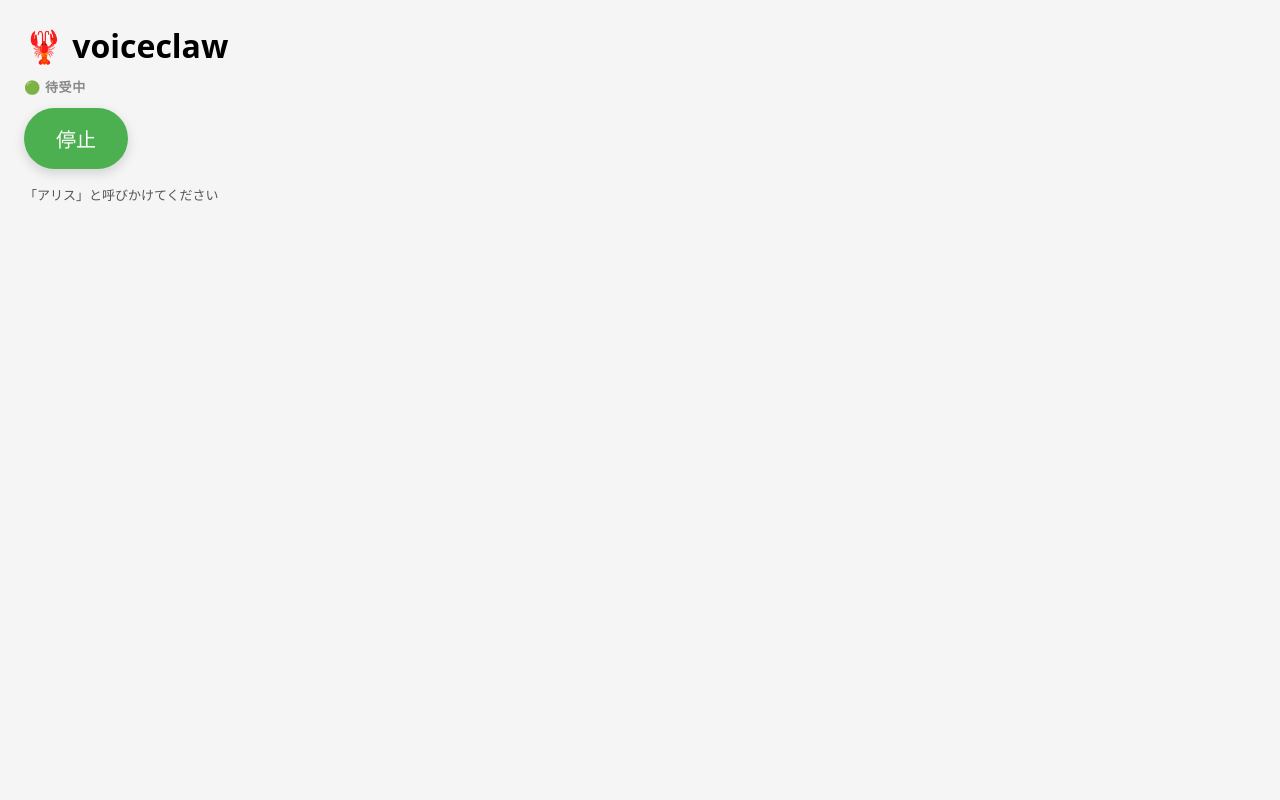
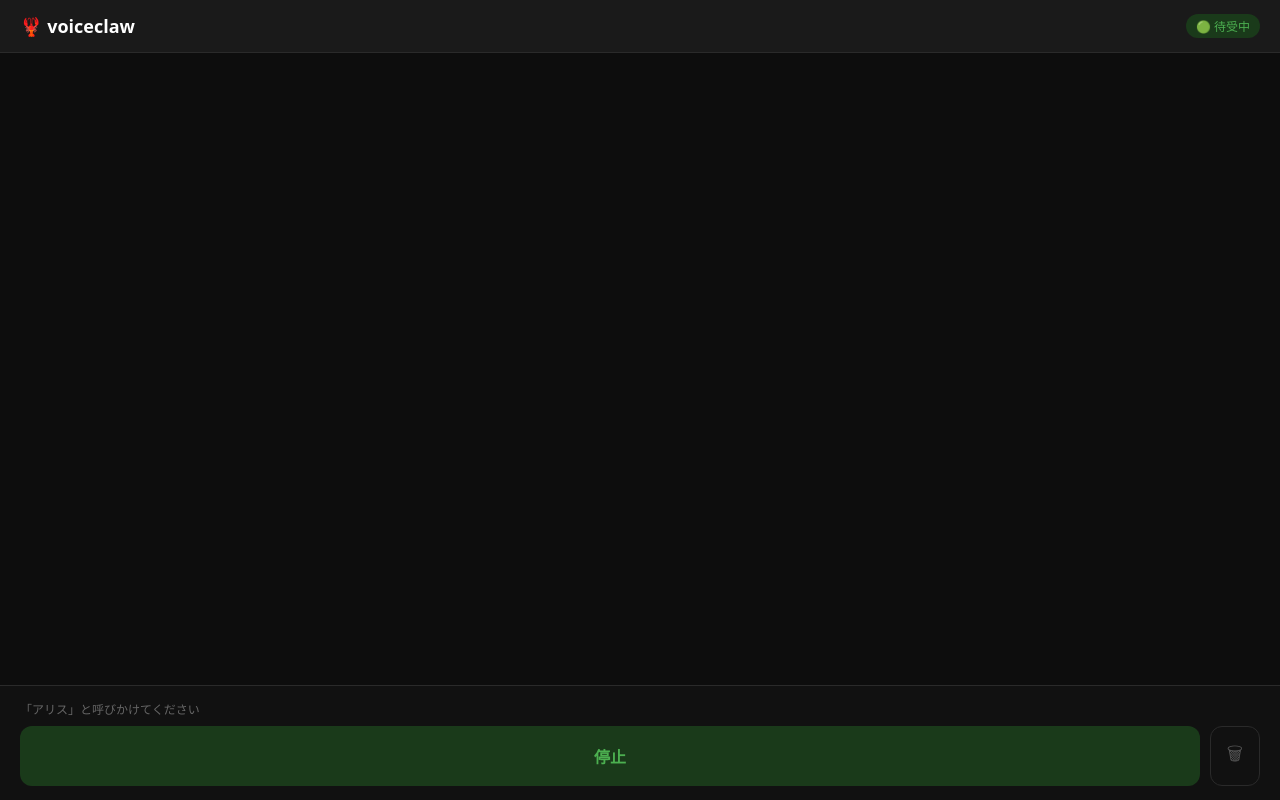
Before and after one commit to kentoku24/voiceclaw, a website: page public/index.html in a window 1280 px wide. Both pictures are taken after a click on the button "開始". Drawn offline with Linux system fonts and the light colour scheme.

Commit message:
feat: session continuity + dark mode UI
- Server: /api/chat accepts full messages[] array for context
- UI: dark theme (#0d0d0d base), chat bubble history view
- Conversation history maintained client-side across turns
- Clear button to reset history
- Phase badge in header

```diff
--- a/public/index.html
+++ b/public/index.html
@@ -5,55 +5,141 @@
   <meta name="viewport" content="width=device-width, initial-scale=1" />
   <title>voiceclaw</title>
   <style>
-    body { font-family: system-ui, -apple-system, sans-serif; margin: 24px; background: #f5f5f5; }
-    h1 { margin-bottom: 8px; }
+    *, *::before, *::after { box-sizing: border-box; margin: 0; padding: 0; }
+    body {
+      font-family: system-ui, -apple-system, sans-serif;
+      background: #0d0d0d;
+      color: #e0e0e0;
+      height: 100dvh;
+      display: flex;
+      flex-direction: column;
+    }
+
+    header {
+      padding: 14px 20px;
+      background: #1a1a1a;
+      border-bottom: 1px solid #2a2a2a;
+      display: flex;
+      align-items: center;
+      gap: 10px;
+    }
+    header h1 { font-size: 18px; font-weight: 600; color: #fff; }
+    #phase-badge {
+      margin-left: auto;
+      font-size: 12px;
+      padding: 3px 10px;
+      border-radius: 20px;
+      background: #2a2a2a;
+      color: #888;
+    }
+    #phase-badge.watching  { background: #1a3a1a; color: #4caf50; }
+    #phase-badge.triggered { background: #3a2a00; color: #ff9800; }
+    #phase-badge.busy      { background: #0a1a3a; color: #64b5f6; }
+
+    #history {
+      flex: 1;
+      overflow-y: auto;
+      padding: 16px 20px;
+      display: flex;
+      flex-direction: column;
+      gap: 12px;
+    }
+    .msg {
+      max-width: 80%;
+      padding: 10px 14px;
+      border-radius: 16px;
+      font-size: 15px;
+      line-height: 1.55;
+      white-space: pre-wrap;
+    }
+    .msg.user {
+      align-self: flex-end;
+      background: #1e3a5f;
+      color: #cce4ff;
+      border-bottom-right-radius: 4px;
+    }
+    .msg.assistant {
+      align-self: flex-start;
+      background: #1e1e1e;
+      color: #e0e0e0;
+      border: 1px solid #2a2a2a;
+      border-bottom-left-radius: 4px;
+    }
+
+    footer {
+      padding: 14px 20px;
+      background: #111;
+      border-top: 1px solid #2a2a2a;
+      display: flex;
+      flex-direction: column;
+      gap: 8px;
+    }
+    #status-line {
+      font-size: 12px;
+      color: #666;
+      font-family: ui-monospace, monospace;
+      min-height: 16px;
+    }
+    #controls { display: flex; gap: 10px; }
     #btn {
-      font-size: 20px; padding: 16px 32px;
-      border-radius: 50px; border: none; cursor: pointer;
-      background: #9e9e9e; color: white;
-      box-shadow: 0 4px 12px rgba(0,0,0,0.15);
+      flex: 1;
+      font-size: 16px;
+      padding: 14px;
+      border-radius: 12px;
+      border: none;
+      cursor: pointer;
+      font-weight: 600;
       transition: background 0.2s;
-      user-select: none;
+      background: #2a2a2a;
+      color: #888;
     }
-    #btn.watching  { background: #4caf50; }
-    #btn.triggered { background: #ff9800; }
-    #btn.busy      { background: #2196f3; }
-    #status {
-      margin-top: 16px; white-space: pre-wrap;
-      font-family: ui-monospace, SFMono-Regular, Menlo, monospace;
-      font-size: 13px; color: #555;
+    #btn.watching  { background: #1a3a1a; color: #4caf50; }
+    #btn.triggered { background: #3a2a00; color: #ff9800; }
+    #btn.busy      { background: #0a1a3a; color: #64b5f6; }
+    #clear-btn {
+      padding: 14px 16px;
+      border-radius: 12px;
+      border: 1px solid #2a2a2a;
+      background: transparent;
+      color: #555;
+      cursor: pointer;
+      font-size: 18px;
     }
-    #reply-box {
-      margin-top: 16px; padding: 14px 18px;
-      background: white; border-radius: 12px;
-      box-shadow: 0 2px 8px rgba(0,0,0,0.08);
-      font-size: 16px; line-height: 1.6;
-      display: none;
-    }
-    .phase-label {
-      display: inline-block; margin-bottom: 12px;
-      font-size: 13px; font-weight: bold; color: #888;
-      text-transform: uppercase; letter-spacing: 0.05em;
-    }
+    #clear-btn:hover { color: #888; border-color: #444; }
   </style>
 </head>
 <body>
-  <h1>🦞 voiceclaw</h1>
-  <div class="phase-label" id="phase-label">停止中</div><br>
-  <button id="btn">開始</button>
-  <div id="status">「アリス」と呼びかけてください</div>
-  <div id="reply-box"></div>
+  <header>
+    <h1>🦞 voiceclaw</h1>
+    <span id="phase-badge">停止中</span>
+  </header>
+
+  <div id="history"></div>
+
+  <footer>
+    <div id="status-line">「開始」を押して「アリス」と呼びかけてください</div>
+    <div id="controls">
+      <button id="btn">開始</button>
+      <button id="clear-btn" title="履歴をクリア">🗑</button>
+    </div>
+  </footer>
 
 <script>
 (function(){
-  const statusEl   = document.getElementById('status');
-  const replyBox   = document.getElementById('reply-box');
+  const historyEl  = document.getElementById('history');
+  const statusLine = document.getElementById('status-line');
+  const badge      = document.getElementById('phase-badge');
   const btn        = document.getElementById('btn');
-  const phaseLabel = document.getElementById('phase-label');
+  const clearBtn   = document.getElementById('clear-btn');
 
   const SpeechRecognition = window.SpeechRecognition || window.webkitSpeechRecognition;
+  if (!SpeechRecognition) {
+    statusLine.textContent = 'SpeechRecognitionが使えません。Chromeで開いてください。';
+    btn.disabled = true;
+    return;
+  }
 
-  // Web Audio API context — must be created/resumed after user gesture
+  // ---- Web Audio ----
   let audioCtx = null;
   function getAudioCtx() {
     if (!audioCtx) audioCtx = new (window.AudioContext || window.webkitAudioContext)();
@@ -61,66 +147,52 @@
     return audioCtx;
   }
 
-  if (!SpeechRecognition) {
-    statusEl.textContent = 'SpeechRecognitionが使えません。Chromeで開いてください。';
-    btn.disabled = true;
-    return;
-  }
-
+  // ---- wake words (longest first) ----
   const WAKE_WORDS = ['アリスちゃん', 'ありすちゃん', 'アリスチャン', 'アリス', 'ありす'];
-
   function findWakeWord(text) {
-    // longest match first to avoid partial match (e.g. "アリス" inside "アリスちゃん")
-    const sorted = [...WAKE_WORDS].sort((a,b) => b.length - a.length);
-    for (const w of sorted) {
+    for (const w of WAKE_WORDS) {
       const idx = text.indexOf(w);
       if (idx !== -1) return { idx, len: w.length };
     }
     return null;
   }
 
-  // ---- state ----
-  // 'idle' | 'watching' | 'triggered' | 'busy'
-  let phase = 'idle';
-  let recognition = null;
-  let awaitingCommand = false; // wake word detected, waiting for next final
+  // ---- conversation history ----
+  let messages = []; // { role, content }[]
 
-  function setPhase(p) {
-    phase = p;
-    const labels = {
-      idle:      '停止中',
-      watching:  '🟢 待受中',
-      triggered: '🟠 コマンド入力中',
-      busy:      '🔵 処理中',
-    };
-    phaseLabel.textContent = labels[p] || p;
-    btn.className = p;
-    if (p === 'idle') {
-      btn.textContent = '開始';
-    } else {
-      btn.textContent = '停止';
-    }
+  function addMessage(role, content) {
+    messages.push({ role, content });
+    const div = document.createElement('div');
+    div.className = 'msg ' + role;
+    div.textContent = content;
+    historyEl.appendChild(div);
+    historyEl.scrollTop = historyEl.scrollHeight;
   }
 
-  function setStatus(s) { statusEl.textContent = s; }
-  function setReply(s) {
-    replyBox.style.display = s ? 'block' : 'none';
-    replyBox.textContent = s;
+  function clearHistory() {
+    messages = [];
+    historyEl.innerHTML = '';
   }
 
-  // ---- OpenClaw API ----
-  async function apiChat(text) {
+  // ---- API ----
+  async function apiChat(userText) {
+    // Add user turn to history
+    messages.push({ role: 'user', content: userText });
+
     const res = await fetch('/api/chat', {
       method: 'POST',
       headers: { 'Content-Type': 'application/json' },
-      body: JSON.stringify({ text }),
+      body: JSON.stringify({ messages }),
     });
     const data = await res.json().catch(() => null);
     if (!res.ok || !data?.ok) throw new Error(data?.error || `chat failed: ${res.status}`);
+
+    // Add assistant reply to history
+    messages.push({ role: 'assistant', content: data.reply });
     return data.reply;
   }
 
-  // ---- TTS (VOICEVOX) ----
+  // ---- TTS ----
   function cleanForTTS(text) {
     return text
       .replace(/\*\*(.*?)\*\*/g, '$1')
@@ -135,7 +207,6 @@
       if (!text) return resolve();
       const clean = cleanForTTS(text);
       if (!clean) return resolve();
-
       try {
         const res = await fetch('/api/tts', {
           method: 'POST',
@@ -144,8 +215,6 @@
         });
         if (!res.ok) throw new Error('tts HTTP ' + res.status);
         const arrayBuf = await res.arrayBuffer();
-
-        // Use Web Audio API to avoid autoplay restrictions
         const ctx = getAudioCtx();
         const audioBuf = await ctx.decodeAudioData(arrayBuf);
         const source = ctx.createBufferSource();
@@ -160,14 +229,41 @@
     });
   }
 
-  // ---- handle a confirmed command ----
+  // ---- phase ----
+  let phase = 'idle';
+  let recognition = null;
+  let awaitingCommand = false;
+
+  function setPhase(p) {
+    phase = p;
+    const labels = { idle: '停止中', watching: '🟢 待受中', triggered: '🟠 入力中', busy: '🔵 処理中' };
+    badge.textContent = labels[p] || p;
+    badge.className = p;
+    btn.className = p;
+    btn.textContent = p === 'idle' ? '開始' : '停止';
+  }
+
+  function setStatus(s) { statusLine.textContent = s; }
+
+  // ---- command handler ----
   async function handleCommand(commandText) {
     setPhase('busy');
-    setStatus('送信中: 「' + commandText + '」');
-    setReply('');
+    setStatus('送信中...');
+    addMessage('user', commandText);
     try {
-      const reply = await apiChat(commandText);
-      setReply(reply);
+      // messages already has user turn from addMessage, so pass current messages
+      // but apiChat also pushes to messages — avoid double push
+      // So we send messages manually here:
+      const res = await fetch('/api/chat', {
+        method: 'POST',
+        headers: { 'Content-Type': 'application/json' },
+        body: JSON.stringify({ messages }),
+      });
+      const data = await res.json().catch(() => null);
+      if (!res.ok || !data?.ok) throw new Error(data?.error || 'chat failed');
+      const reply = data.reply;
+      messages.push({ role: 'assistant', content: reply });
+      addMessage('assistant', reply);
       setStatus('読み上げ中...');
       await speak(reply);
     } catch (err) {
@@ -181,34 +277,23 @@
     }
   }
 
-  // ---- recognition result handler ----
+  // ---- recognition ----
   function onResult(event) {
     if (phase === 'busy') return;
-
     for (let i = event.resultIndex; i < event.results.length; i++) {
       const result  = event.results[i];
       const text    = result[0].transcript.trim();
       const isFinal = result.isFinal;
-
       const wakeMatch = findWakeWord(text);
       const hasWake = !!wakeMatch;
 
       if (awaitingCommand) {
-        // Wake word already detected — waiting for command
         if (hasWake) {
-          // Same utterance still contains wake word — extract what's after
           const afterWake = text.slice(wakeMatch.idx + wakeMatch.len).replace(/^[、。,.\s]+/, '').trim();
-          if (afterWake && isFinal) {
-            setStatus('コマンド: 「' + afterWake + '」');
-            handleCommand(afterWake);
-            return;
-          }
+          if (afterWake && isFinal) { handleCommand(afterWake); return; }
           setStatus('コマンドを話してください... 👂 ' + text);
         } else if (isFinal && text) {
-          // Separate utterance after wake word = the command
-          setStatus('コマンド: 「' + text + '」');
-          handleCommand(text);
-          return;
+          handleCommand(text); return;
         } else {
           setStatus('コマンドを話してください... 👂 ' + text);
         }
@@ -216,49 +301,33 @@
         if (hasWake) {
           const afterWake = text.slice(wakeMatch.idx + wakeMatch.len).replace(/^[、。,.\s]+/, '').trim();
           if (afterWake && isFinal) {
-            // Wake word + command in one utterance
             setPhase('triggered');
-            setStatus('コマンド: 「' + afterWake + '」');
-            handleCommand(afterWake);
-            return;
+            handleCommand(afterWake); return;
           } else {
-            // Wake word only — wait for next utterance
             awaitingCommand = true;
             setPhase('triggered');
             setStatus('コマンドを話してください...');
           }
         } else {
-          // Show what's being heard
-          setStatus('👂 ' + text + (isFinal ? ' [確定]' : ''));
+          setStatus('👂 ' + text + (isFinal ? '' : ''));
         }
       }
     }
   }
 
-  // ---- start / stop ----
   function startWatching() {
     if (recognition) return;
-
     recognition = new SpeechRecognition();
     recognition.lang = 'ja-JP';
     recognition.interimResults = true;
     recognition.continuous = true;
-
     recognition.onresult = onResult;
-
-    recognition.onerror = (e) => {
-      // 'no-speech' is normal in continuous mode, ignore
-      if (e.error === 'no-speech') return;
-      setStatus('認識エラー: ' + e.error);
-    };
-
+    recognition.onerror = (e) => { if (e.error !== 'no-speech') setStatus('認識エラー: ' + e.error); };
     recognition.onend = () => {
-      // Chrome stops continuous recognition on silence; restart automatically
       if (phase !== 'idle' && phase !== 'busy') {
         try { recognition.start(); } catch {}
       }
     };
-
     try {
       recognition.start();
       setPhase('watching');
@@ -273,18 +342,17 @@
   function stopWatching() {
     setPhase('idle');
     awaitingCommand = false;
-    if (recognition) {
-      try { recognition.stop(); } catch {}
-      recognition = null;
-    }
+    if (recognition) { try { recognition.stop(); } catch {} recognition = null; }
     setStatus('停止しました');
   }
 
   btn.addEventListener('click', () => {
-    getAudioCtx(); // unlock audio on first user gesture
+    getAudioCtx();
     if (phase === 'idle') startWatching();
     else stopWatching();
   });
+
+  clearBtn.addEventListener('click', () => { clearHistory(); setStatus('履歴をクリアしました'); });
 })();
 </script>
 </body>
```
Also changed, not shown: src/server.js (+7 -2 lines).
